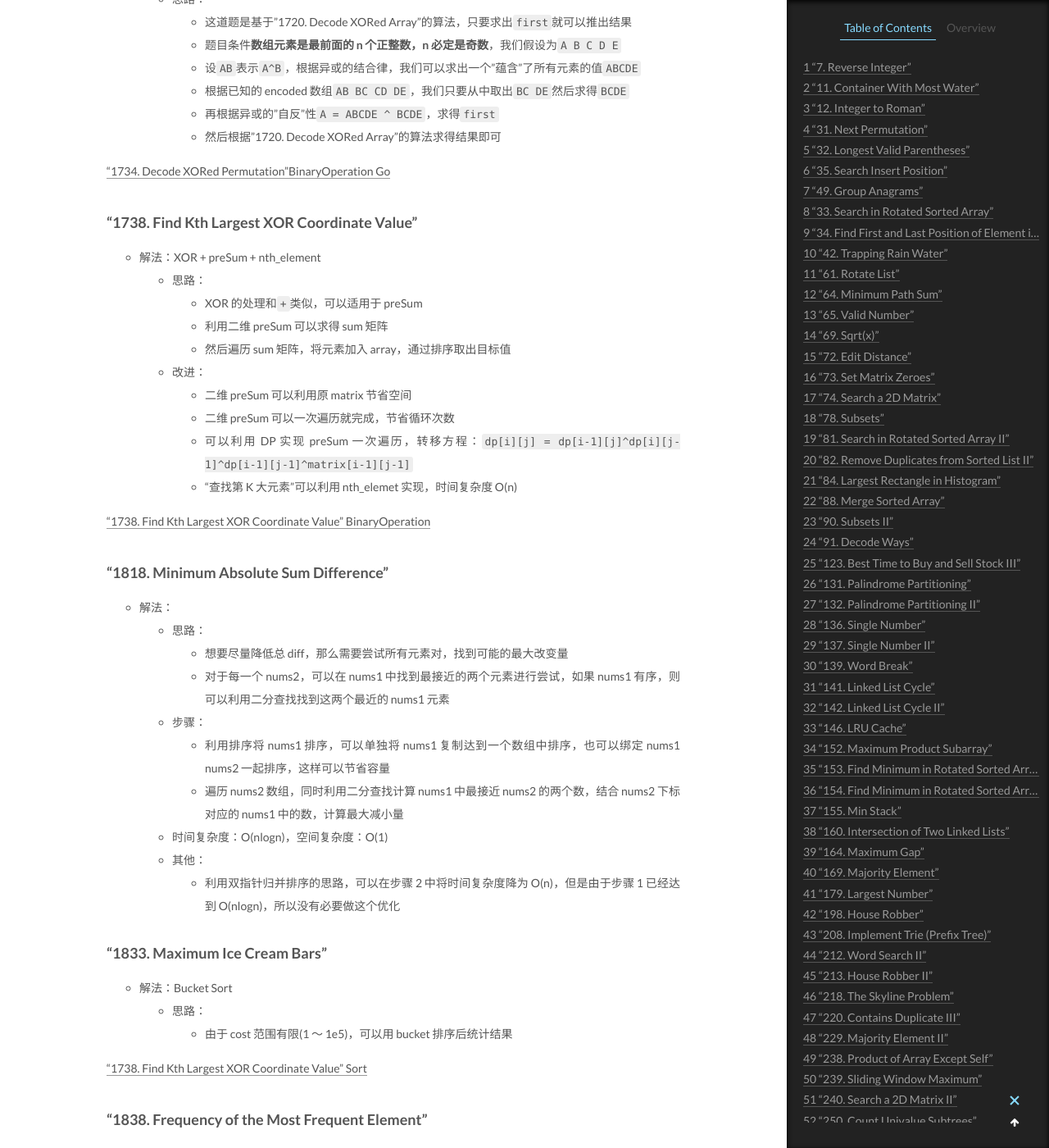
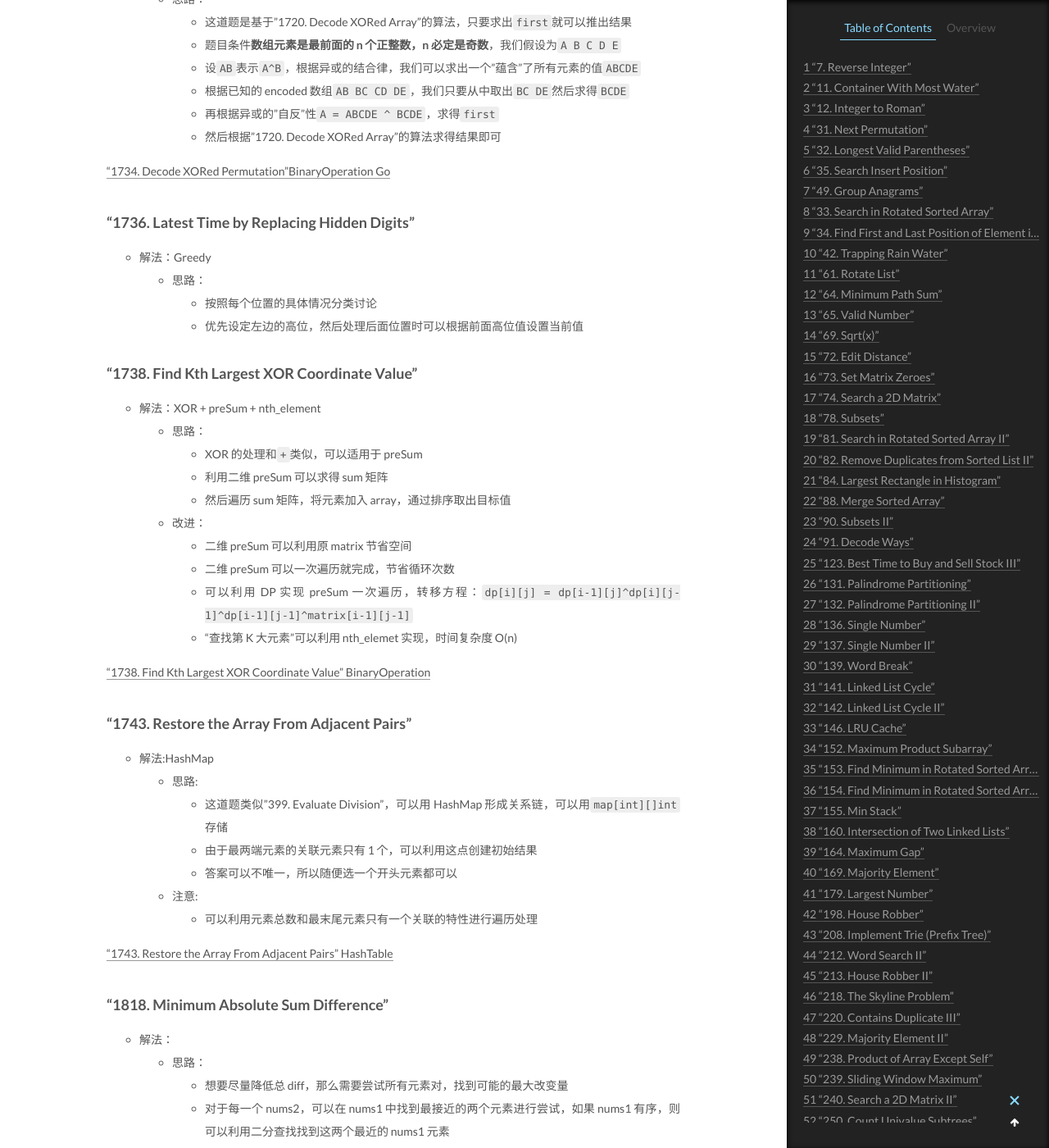
Before and after one commit to CodeHunter2006/CodeHunter2006.github.io, a Jekyll site: the page built from _posts/2020-12-27-LeetCode_Question_Category.md, in a window 1280 px wide and 1400 px high, scrolled down 50586 px. Shown: the whole window at 82% size. Built offline with Jekyll 4.4.1, drawn with Linux system fonts in a browser that asks for light colours; formulas are drawn with MathJax 3; some of the changed text lies outside the part shown.

Commit message:
[chore]: add contents.

```diff
--- a/_posts/2020-12-27-LeetCode_Question_Category.md
+++ b/_posts/2020-12-27-LeetCode_Question_Category.md
@@ -1827,6 +1827,13 @@ tags: Algorithm Leetcode
 
 ["1734. Decode XORed Permutation"BinaryOperation Go]()
 
+### "1736. Latest Time by Replacing Hidden Digits"
+
+- 解法：Greedy
+  - 思路：
+    - 按照每个位置的具体情况分类讨论
+    - 优先设定左边的高位，然后处理后面位置时可以根据前面高位值设置当前值
+
 ### "1738. Find Kth Largest XOR Coordinate Value"
 
 - 解法：XOR + preSum + nth_element
@@ -1842,6 +1849,18 @@ tags: Algorithm Leetcode
 
 ["1738. Find Kth Largest XOR Coordinate Value" BinaryOperation]()
 
+### "1743. Restore the Array From Adjacent Pairs"
+
+- 解法:HashMap
+  - 思路:
+    - 这道题类似"399. Evaluate Division"，可以用 HashMap 形成关系链，可以用`map[int][]int`存储
+    - 由于最两端元素的关联元素只有 1 个，可以利用这点创建初始结果
+    - 答案可以不唯一，所以随便选一个开头元素都可以
+  - 注意:
+    - 可以利用元素总数和最末尾元素只有一个关联的特性进行遍历处理
+
+["1743. Restore the Array From Adjacent Pairs" HashTable]()
+
 ### "1818. Minimum Absolute Sum Difference"
 
 - 解法：
@@ -1890,6 +1909,14 @@ tags: Algorithm Leetcode
     - 只要排序后，从左右分别拿元素相加，就能尽量最小化和
     - 由于元素范围较小，利用 Count Sort 排序速度更快
 
+### "1893. Check if All the Integers in a Range Are Covered"
+
+- 解法：LineSweep + Bucket
+  - 思路：
+    - 利用 LineSweep 原理，将 ranges 拆分成 start end 两个端点
+    - 由于目标范围较小，可以直接用 bucket 记录拆分后的变动点累加值
+    - 最后遍历一遍 bucket，如果当前累加结果为 0 说明有未覆盖的位置，返回 false
+
 ### "LCP 07. 传递信息"
 
 - 解法：DP
```
Also changed, not shown: _posts/2018-11-28-Go_Syntax.md (+4 -1 lines), _posts/2020-12-25-Algorithm_HashTable.md (+30 -0 lines).
